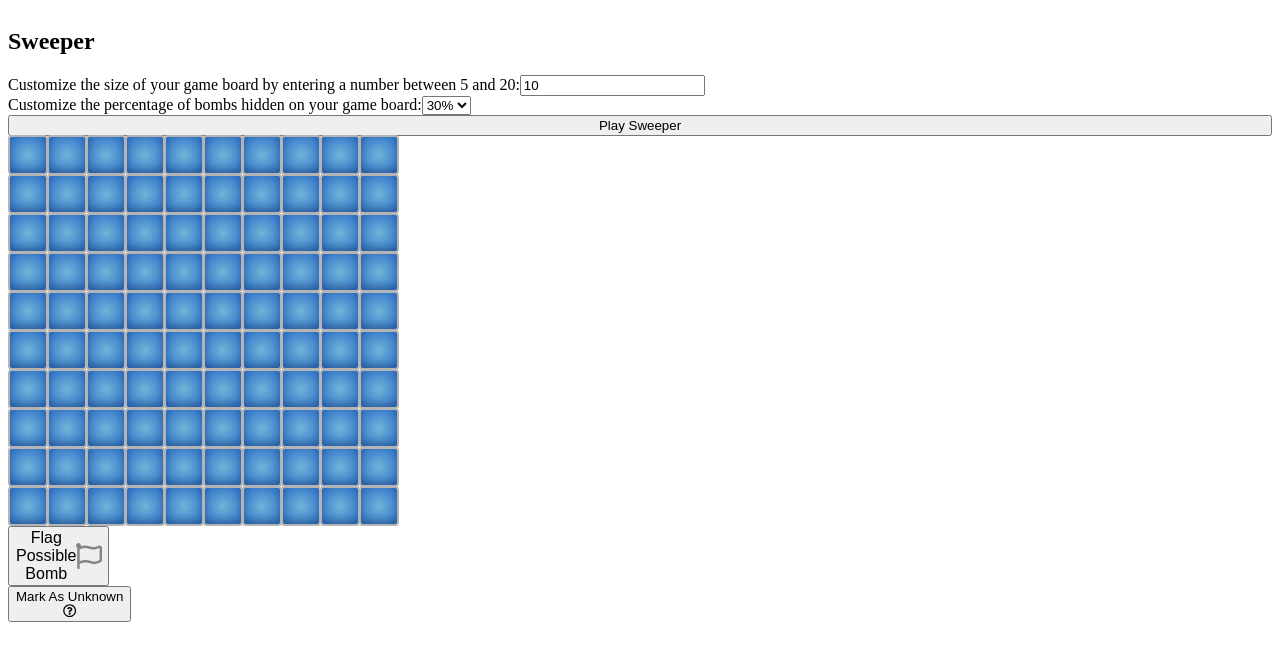
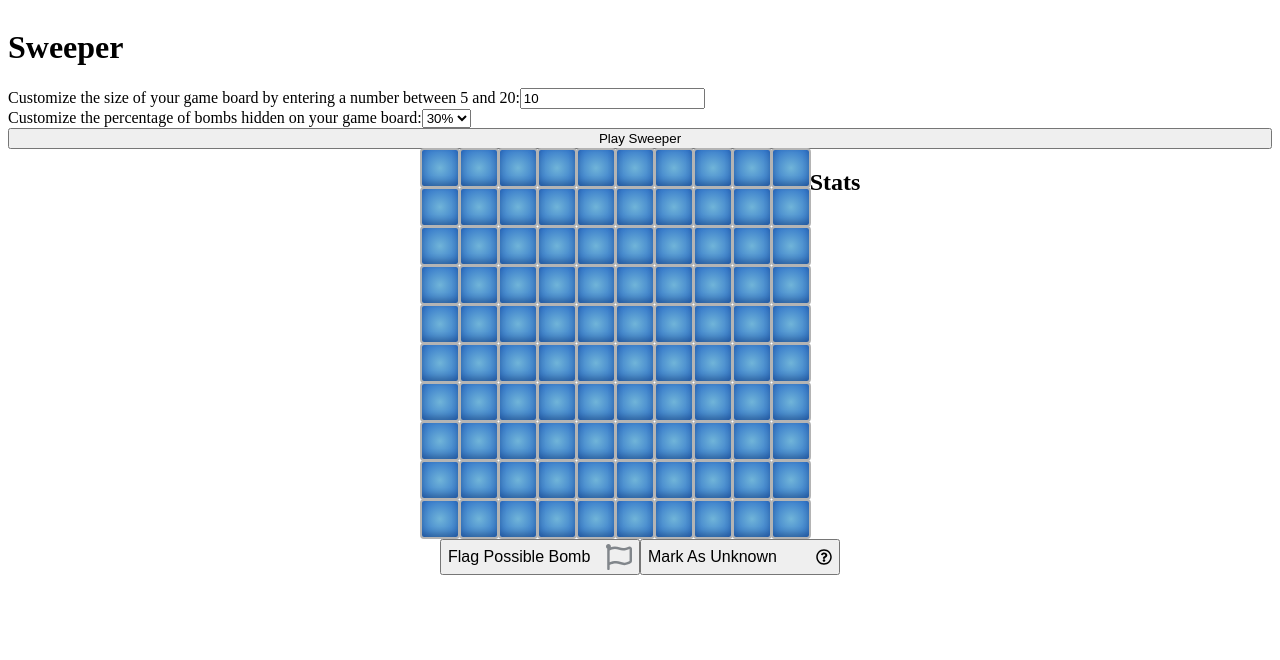
Before and after one commit to zcallanan/React-App-Sweeper, a React (Create React App) app: page / in a window 1280 px wide. Shown: the top 660 px of the page. Built offline with nearby package versions, Linux system fonts and the light colour scheme.

Commit message:
Partial styling, initial stats componenthooked up

```diff
--- a/src/components/App.js
+++ b/src/components/App.js
@@ -4,6 +4,7 @@ import Row from './Row';
 import Flag from './Flag';
 import Header from './Header';
 import QuestionMark from './QuestionMark';
+import Stats from './Stats';
 import { randomIntFromInterval } from '../helpers';
 
 class App extends React.Component {
@@ -275,9 +276,16 @@ class App extends React.Component {
           setBombs={this.setBombs}
           percentages={this.state.bombPercentage}
         />
-        {rows}
-        <Flag onMarkClick={this.onMarkClick} flagMode={this.state.marks.flagMode}/>
-        <QuestionMark onMarkClick={this.onMarkClick} questionMode={this.state.marks.questionMode}/>
+        <div className="game-body">
+          <div className="squares">
+            {rows}
+          </div>
+          <Stats />
+        </div>
+        <div className="modes">
+          <Flag onMarkClick={this.onMarkClick} flagMode={this.state.marks.flagMode}/>
+          <QuestionMark onMarkClick={this.onMarkClick} questionMode={this.state.marks.questionMode}/>
+        </div>
       </div>
     )
   }
--- a/src/components/Flag.js
+++ b/src/components/Flag.js
@@ -29,11 +29,9 @@ class Flag extends React.Component {
 
   render() {
     return (
-      <div>
-        <form name="flagMode" onSubmit={this.props.onMarkClick}>
-          {this.renderFlagIcons()}
-        </form>
-      </div>
+      <form name="flagMode" onSubmit={this.props.onMarkClick}>
+        {this.renderFlagIcons()}
+      </form>
     )
   }
 }
--- a/src/components/Header.js
+++ b/src/components/Header.js
@@ -3,7 +3,7 @@ import React from 'react';
 class Header extends React.Component {
   render() {
     return (
-      <h2>Sweeper</h2>
+      <h1>Sweeper</h1>
     )
   }
 }
--- /dev/null
+++ b/src/components/Stats.js
@@ -0,0 +1,21 @@
+import React from 'react';
+import PropTypes from 'prop-types';
+
+class Stats extends React.Component {
+  static propTypes = {
+
+  }
+
+  render() {
+    return (
+      <div>
+        <h2>Stats</h2>
+
+      </div>
+
+    )
+  }
+
+}
+
+export default Stats;
--- a/src/css/style.css
+++ b/src/css/style.css
@@ -18,6 +18,10 @@ p {
   text-align: center;
   width: 40px;
   transition: all 0.3s ease-in-out;
+}
+
+.squares {
+  display: flex;
 }
 
 .square.default, .square.flag-mode, .square.questionmark-mode {
@@ -71,11 +75,12 @@ p {
     display: none;
 }
 
-.flag-button, .flag-button-active {
+.flag-button, .question-button {
   display: flex;
   align-items: center;
   justify-content: space-between;
-  width: 8%;
+  width: 200px;
+  height: 36px;
   font-size: 16px;
 }
 
@@ -89,8 +94,9 @@ p {
   flex-direction: column;
 }
 
-.game-row {
-  display: table-row;
+.game-body, .modes {
+  display: flex;
+  justify-content: center;
 }
 
 .form-fields {
```
